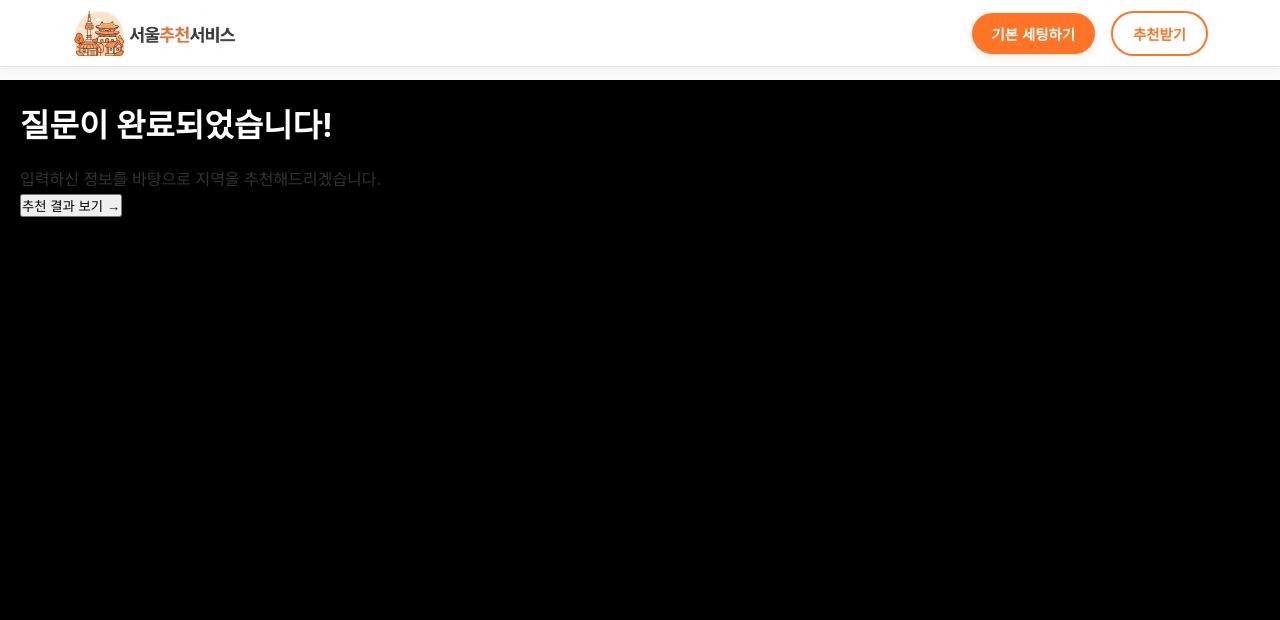
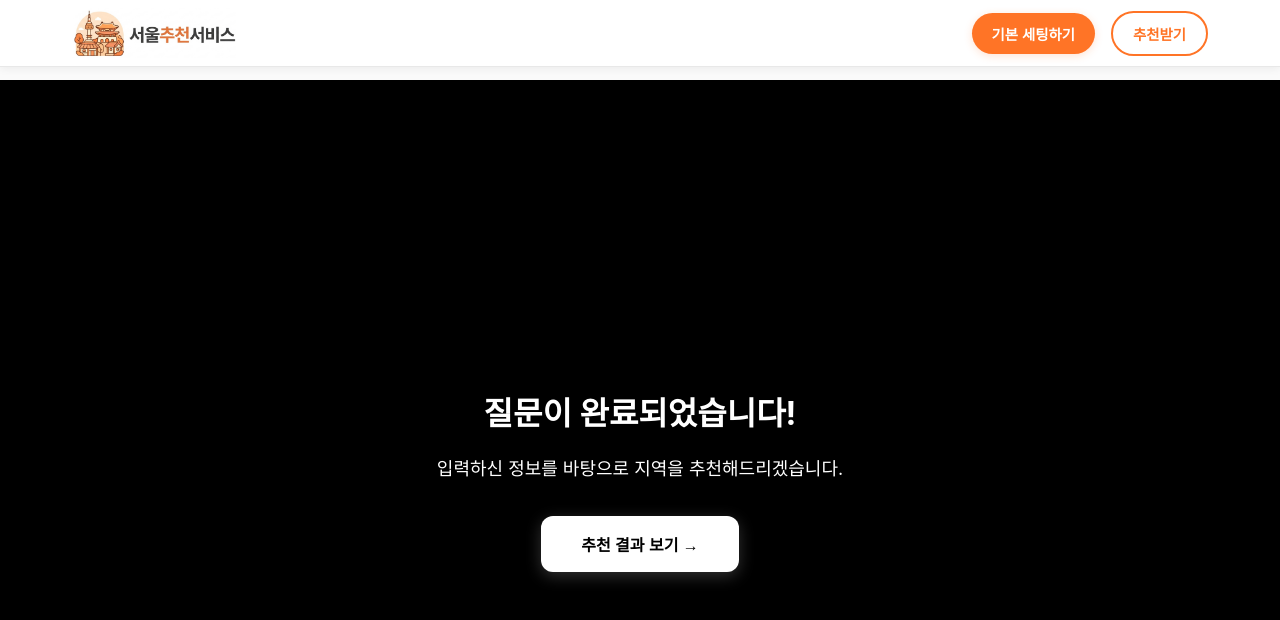
Before and after one commit to SUE960/space_recommendation, a Next.js app: page /result in a window 1280 px wide. Shown: the top 620 px of the page. Built offline with nearby package versions, Linux system fonts and the light colour scheme.

Commit message:
style: 결과 페이지 중앙 정렬 및 텍스트 색상 수정
- 화면 정중앙 정렬 (flexbox 사용)
- 모든 텍스트를 흰색으로 변경
- 버튼 스타일 개선 (흰색 배경, 검은색 텍스트)
- 호버 효과 추가

```diff
--- a/app/result/page.module.css
+++ b/app/result/page.module.css
@@ -2,6 +2,9 @@
   min-height: 100vh;
   background: #000000;
   padding: 20px;
+  display: flex;
+  align-items: center;
+  justify-content: center;
 }
 
 .header {
@@ -25,11 +28,43 @@
   transform: translateX(-4px);
 }
 
+.resultCard {
+  text-align: center;
+  max-width: 600px;
+  width: 100%;
+}
+
 .title {
   font-size: 32px;
   font-weight: 700;
   color: #ffffff;
   margin-bottom: 16px;
+}
+
+.description {
+  font-size: 18px;
+  color: #ffffff;
+  line-height: 1.6;
+  margin-bottom: 32px;
+}
+
+.button {
+  padding: 16px 40px;
+  background: #ffffff;
+  color: #000000;
+  border: none;
+  border-radius: 12px;
+  font-size: 16px;
+  font-weight: 600;
+  cursor: pointer;
+  transition: all 0.2s ease;
+  box-shadow: 0 4px 16px rgba(255, 255, 255, 0.2);
+}
+
+.button:hover {
+  background: #f0f0f0;
+  transform: translateY(-2px);
+  box-shadow: 0 6px 20px rgba(255, 255, 255, 0.3);
 }
 
 .loading {
```
